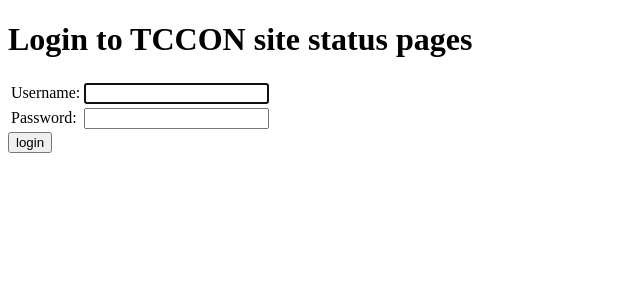
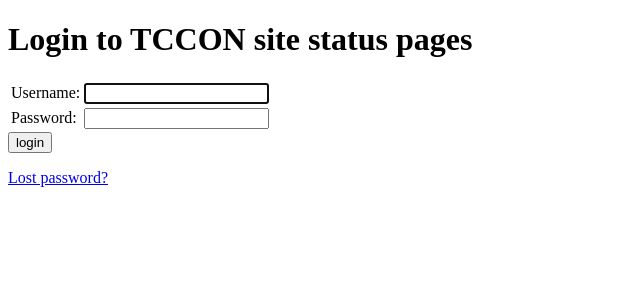
Before and after one commit to TCCON/tccon-qc-email, a Django app: page /accounts/login/ in a window 1280 px wide. Shown: the top 300 px of the page, without its empty margins (0-640 px from the left). Run offline with Django 3.2, Linux system fonts and the light colour scheme.

Commit message:
Added link to password reset in login screen

```diff
--- a/carbackend/opstat/templates/registration/login.html
+++ b/carbackend/opstat/templates/registration/login.html
@@ -36,5 +36,7 @@
     <input type="submit" value="login">
     <input type="hidden" name="next" value="{{ next }}">
     </form>
+
+    <p><a href="{% url 'password_reset' %}?next={% url 'opstat:index' %}">Lost password?</a></p>
 </body>
 </html>
--- a/carbackend/opstat/views.py
+++ b/carbackend/opstat/views.py
@@ -11,6 +11,7 @@ from .models import SiteStatus, SiteStatusHistory
 # Create your views here.
 def index(request):
     # this retrieves the value of the status parameter in the URL, e.g. /opstat/?status=needlogin
+    # https://www.dev2qa.com/how-to-pass-multiple-parameters-via-url-in-django/
     status = request.GET.get('status', None)
     print('status =', status)
     site_info = SiteStatus.objects.all()
```
